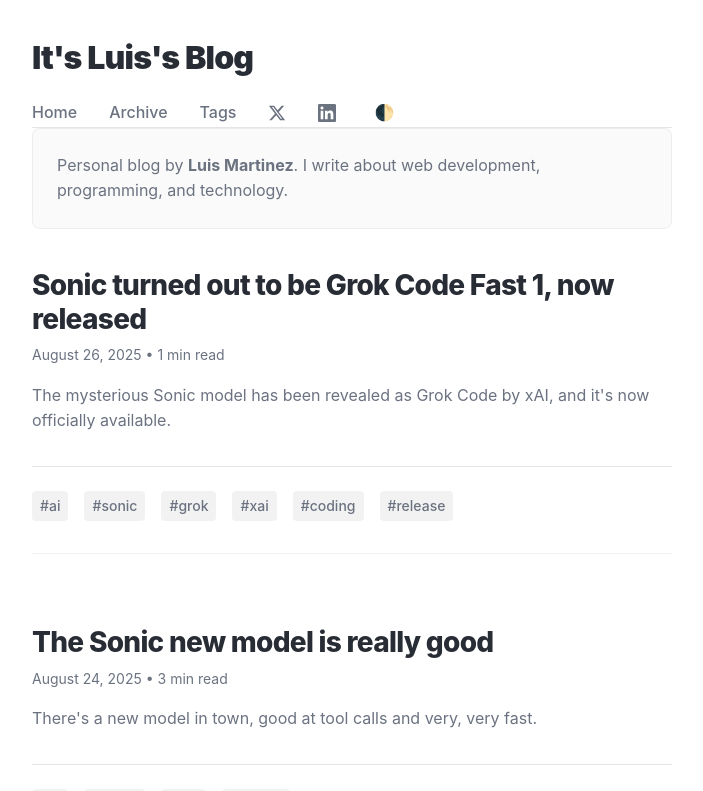
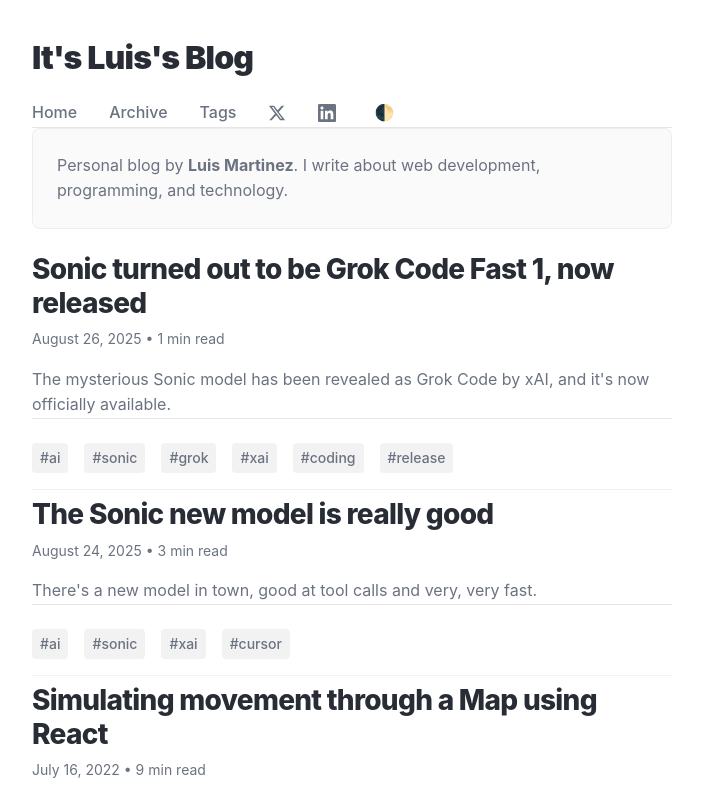
Before and after one commit to Zerquix18/blog, a Next.js app: page / in a window 1280 px wide. Shown: the top 791 px of the page, without its empty margins (288-991 px from the left). Built offline with nearby package versions, Linux system fonts and the light colour scheme.

Commit message:
reduce margin in posts

```diff
--- a/styles/globals.css
+++ b/styles/globals.css
@@ -90,8 +90,7 @@ header h1 a:hover {
 }
 
 article {
-  margin-bottom: 3rem;
-  padding: 1.5rem 0;
+  padding: .5rem 0;
   border-bottom: 1px solid rgba(0, 0, 0, 0.05);
   transition: transform 0.2s ease;
 }
@@ -338,7 +337,7 @@ a:hover {
 
 .post-description {
   color: var(--color-primary);
-  margin-bottom: 1rem;
+  margin-bottom: 0rem;
   line-height: 1.6;
 }
 
@@ -346,7 +345,7 @@ a:hover {
   display: flex;
   flex-wrap: wrap;
   gap: 0.5rem;
-  margin-top: 1rem;
+  margin-top: 0;
 }
 
 .tag {
@@ -485,7 +484,7 @@ a:hover {
 
 /* Post tags styles for articles */
 .post-tags {
-  margin-top: 2rem;
+  margin-top: 0rem;
   padding-top: 1.5rem;
   border-top: 1px solid rgba(0, 0, 0, 0.1);
 }
```
